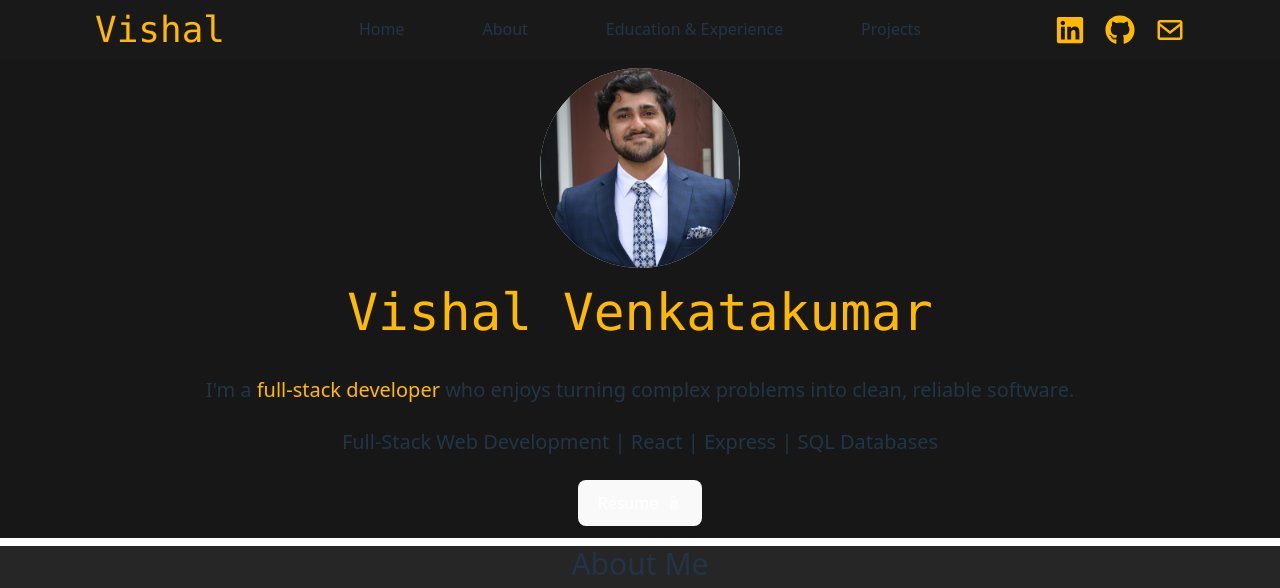
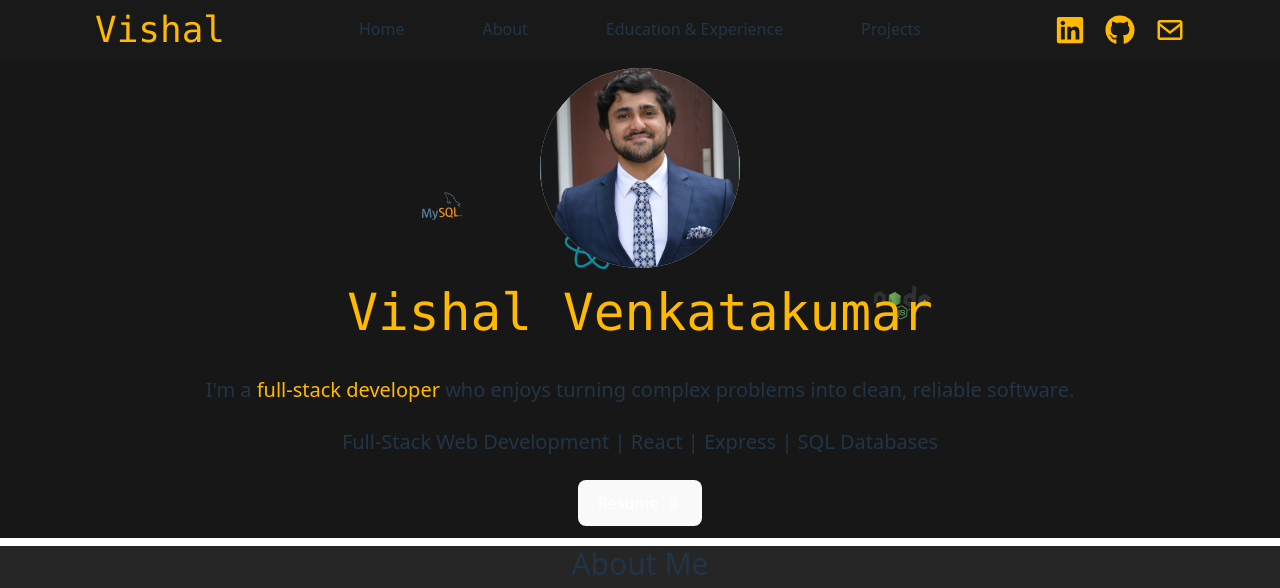
Before and after one commit to vishykum/vishal-venkatakumar-portfolio, a React (Vite) app: page / in a window 1280 px wide. Shown: the top 588 px of the page. Built offline with nearby package versions, Linux system fonts and the light colour scheme.

Commit message:
Added framer-motion animations for logos in home section

```diff
--- a/src/components/Home.tsx
+++ b/src/components/Home.tsx
@@ -2,14 +2,17 @@
 import Resume from '../assets/final_resume (Soft Dev).pdf';
 import ProfilePic from '../assets/profile_pic.jpg';
 import { BsPaperclip } from "react-icons/bs";
-
+import ReactLogo from "../assets/react.svg";
+import NodeLogo from "../assets/node.svg";
+import MySQLLogo from "../assets/mysql.svg";
+import { motion } from "framer-motion";
 
 function Home() {
     return (
-        <section id="home" className='scroll-mt-16'>
+        <section id="home" className='relative scroll-mt-16 overflow-hidden'>
         {/* Mobile Layout */}
         <div className="bg-neutral-900 h-3/4 w-full flex flex-col justify-around items-center md:hidden mr-2 py-2">
-            <div className="h-50 w-50 rounded-full bg-neutral-300">
+            <div className="h-50 w-50 rounded-full bg-neutral-300 z-25">
                 <img
                     title="Profile Pic"
                     src={ProfilePic}
@@ -17,25 +20,86 @@ function Home() {
                     className='w-full h-full object-cover rounded-full'
                 />
             </div>
-            <h1 className="text-primary font-mono flex flex-col justify-around items-center">
+            <h1 className="text-primary font-mono flex flex-col justify-around items-center z-25">
                 <span>Vishal</span>
                 <span>Venkatakumar</span>
                 </h1>
-            <div className="mt-5 text-l flex flex-col items-center justify-center text-center">
+            <div className="mt-5 text-l flex flex-col items-center justify-center text-center z-25">
                 <p>I'm a <span className="text-primary">full-stack developer</span> who enjoys turning complex problems into clean, reliable software.</p>
             </div>
-            <p className="mt-2 text-l text-center">Full-Stack Web Development | React | Express | SQL Databases</p>
-            <a href={Resume} download="Resume_VishalVenkatakumar" target='_blank'>
+            <p className="mt-2 text-l text-center z-25">Full-Stack Web Development | React | Express | SQL Databases</p>
+            <a href={Resume} download="Resume_VishalVenkatakumar z-25" target='_blank'>
                 <button className="flex justify-center items-center mt-2 bg-neutral-800 active:bg-white/30 text-white active:text-primary">
                     Resume <BsPaperclip className="ml-2" />
                 </button>
             </a>
+
+
+            <motion.img
+            src={ReactLogo}
+            alt="React Logo"
+            className="absolute opacity-60 w-10 h-10"
+            initial={false}
+            animate={{
+                // wander around
+                top:  ["10%", "60%", "30%", "75%", "20%", "50%", "10%"],
+                left: ["15%", "80%", "40%", "25%", "70%", "10%", "15%"],
+                // little jumpy scale
+                scale: [1, 1.1, 0.95, 1.05, 1],
+                rotate: [0, 10, -10, 5, -5, 0],
+            }}
+            transition={{
+                duration: 50,        // full loop time
+                repeat: Infinity,
+                ease: "easeInOut",
+            }}
+            />
+
+            <motion.img
+            src={NodeLogo}
+            alt="NodeJS Logo"
+            className="absolute opacity-90 w-10 h-10"
+            initial={false}
+            animate={{
+                // wander around
+                top:  ["65%", "20%", "85%", "35%", "70%", "15%", "65%"],
+                left: ["75%", "60%", "30%", "55%", "10%", "45%", "75%"],
+                // little jumpy scale
+                scale: [1, 1.1, 0.95, 1.05, 1],
+                rotate: [0, 10, -10, 5, -5, 0],
+            }}
+            transition={{
+                duration: 50,        // full loop time
+                repeat: Infinity,
+                ease: "easeInOut",
+            }}
+            />
+
+            <motion.img
+            src={MySQLLogo}
+            alt="MySQL Logo"
+            className="absolute opacity-90 w-10 h-10"
+            initial={false}
+            animate={{
+                // wander around
+                top:  ["12%", "40%", "18%", "60%", "25%", "10%", "12%"],
+                left: ["18%", "50%", "75%", "30%", "60%", "10%", "18%"],
+                // little jumpy scale
+                scale: [1, 1.05, 0.98, 1.08, 1],
+                rotate: [0, -8, 12, -6, 6, 0],
+            }}
+            transition={{
+                duration: 50,        // full loop time
+                repeat: Infinity,
+                ease: "easeInOut",
+            }}
+            />
         </div>
 
 
         {/* Desktop/Laptop Layout */}
         <div className="bg-neutral-900 h-3/4 w-full hidden md:flex flex-col 2xl:h-[75vh] justify-center xl:gap-4 items-center pb-3 pt-2">
-            <div className="h-50 w-50 rounded-full bg-neutral-300">
+            <div className="h-50 w-50 rounded-full bg-neutral-300 z-25">
                 <img
                     title="Profile Pic"
                     src={ProfilePic}
@@ -43,16 +107,76 @@ function Home() {
                     className='w-full h-full object-cover rounded-full'
                 />
             </div>
-            <h1 className="text-primary font-mono">Vishal Venkatakumar</h1>
-            <div className="mt-5 text-xl flex flex-col items-center justify-center">
+            <h1 className="text-primary font-mono z-25">Vishal Venkatakumar</h1>
+            <div className="mt-5 text-xl flex flex-col items-center justify-center z-25">
                 <p>I'm a <span className="text-primary">full-stack developer</span> who enjoys turning complex problems into clean, reliable software.</p>
             </div>
-            <p className="mt-2 text-xl">Full-Stack Web Development | React | Express | SQL Databases</p>
+            <p className="mt-2 text-xl z-25">Full-Stack Web Development | React | Express | SQL Databases</p>
             <a href={Resume} download="Resume_VishalVenkatakumar" target='_blank'>
-                <button className="flex justify-center items-center mt-2 bg-neutral-800 hover:bg-white/30 text-white hover:text-primary">
+                <button className="flex justify-center items-center mt-2 bg-neutral-800 hover:bg-white/30 text-white hover:text-primary z-25">
                     Resume <BsPaperclip className="ml-2" />
                 </button>
             </a>
+
+            <motion.img
+            src={ReactLogo}
+            alt="React Logo"
+            className="absolute opacity-60 w-14 h-14"
+            initial={false}
+            animate={{
+                // wander around
+                top:  ["10%", "60%", "30%", "75%", "20%", "50%", "10%"],
+                left: ["15%", "80%", "40%", "25%", "70%", "10%", "15%"],
+                // little jumpy scale
+                scale: [1, 1.1, 0.95, 1.05, 1],
+                rotate: [0, 10, -10, 5, -5, 0],
+            }}
+            transition={{
+                duration: 70,        // full loop time
+                repeat: Infinity,
+                ease: "easeInOut",
+            }}
+            />
+
+            <motion.img
+            src={NodeLogo}
+            alt="NodeJS Logo"
+            className="absolute opacity-90 w-14 h-14"
+            initial={false}
+            animate={{
+                // wander around
+                top:  ["65%", "20%", "85%", "35%", "70%", "15%", "65%"],
+                left: ["75%", "60%", "30%", "55%", "10%", "45%", "75%"],
+                // little jumpy scale
+                scale: [1, 1.1, 0.95, 1.05, 1],
+                rotate: [0, 10, -10, 5, -5, 0],
+            }}
+            transition={{
+                duration: 70,        // full loop time
+                repeat: Infinity,
+                ease: "easeInOut",
+            }}
+            />
+
+            <motion.img
+            src={MySQLLogo}
+            alt="MySQL Logo"
+            className="absolute opacity-90 w-14 h-14"
+            initial={false}
+            animate={{
+                // wander around
+                top:  ["12%", "40%", "18%", "60%", "25%", "10%", "12%"],
+                left: ["18%", "50%", "75%", "30%", "60%", "10%", "18%"],
+                // little jumpy scale
+                scale: [1, 1.05, 0.98, 1.08, 1],
+                rotate: [0, -8, 12, -6, 6, 0],
+            }}
+            transition={{
+                duration: 70,        // full loop time
+                repeat: Infinity,
+                ease: "easeInOut",
+            }}
+            />
         </div>
         </section>
     );
```
Also changed, not shown: src/assets/mysql.svg (added), src/assets/node.svg (added).
